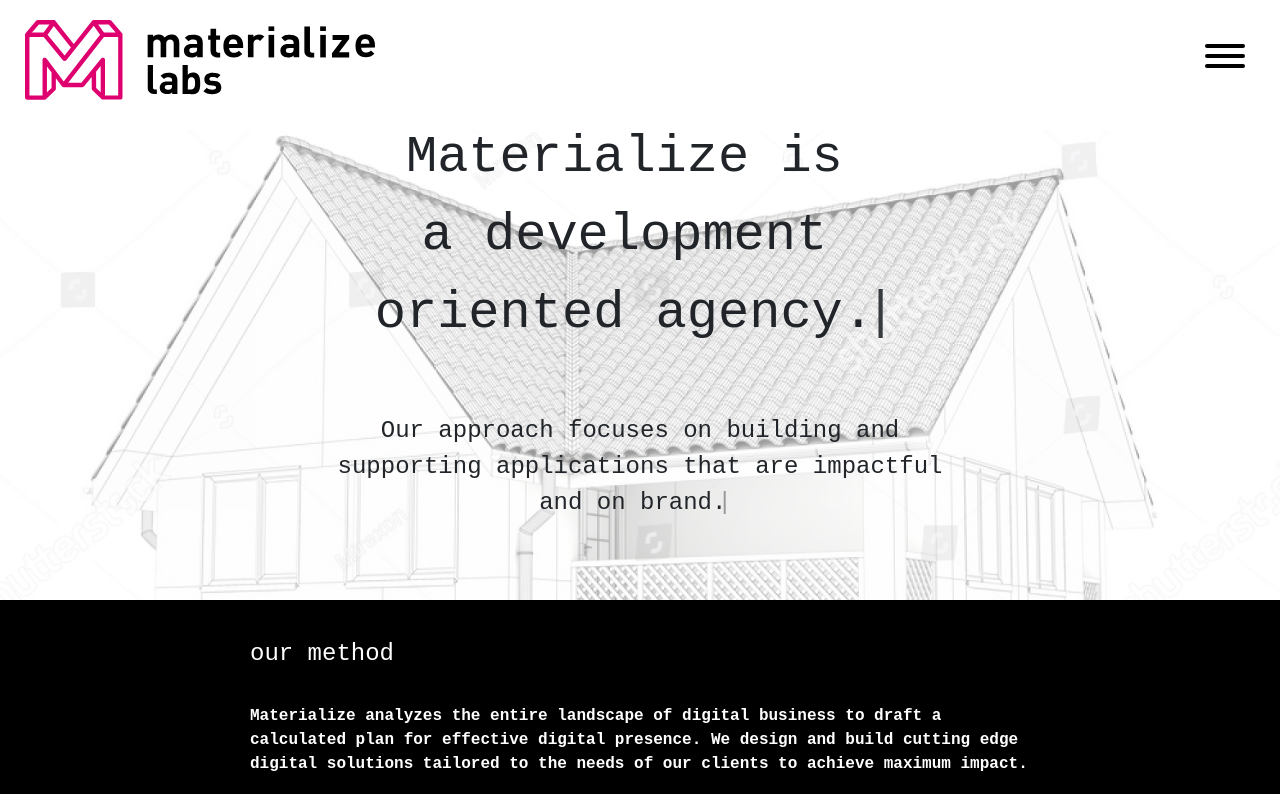
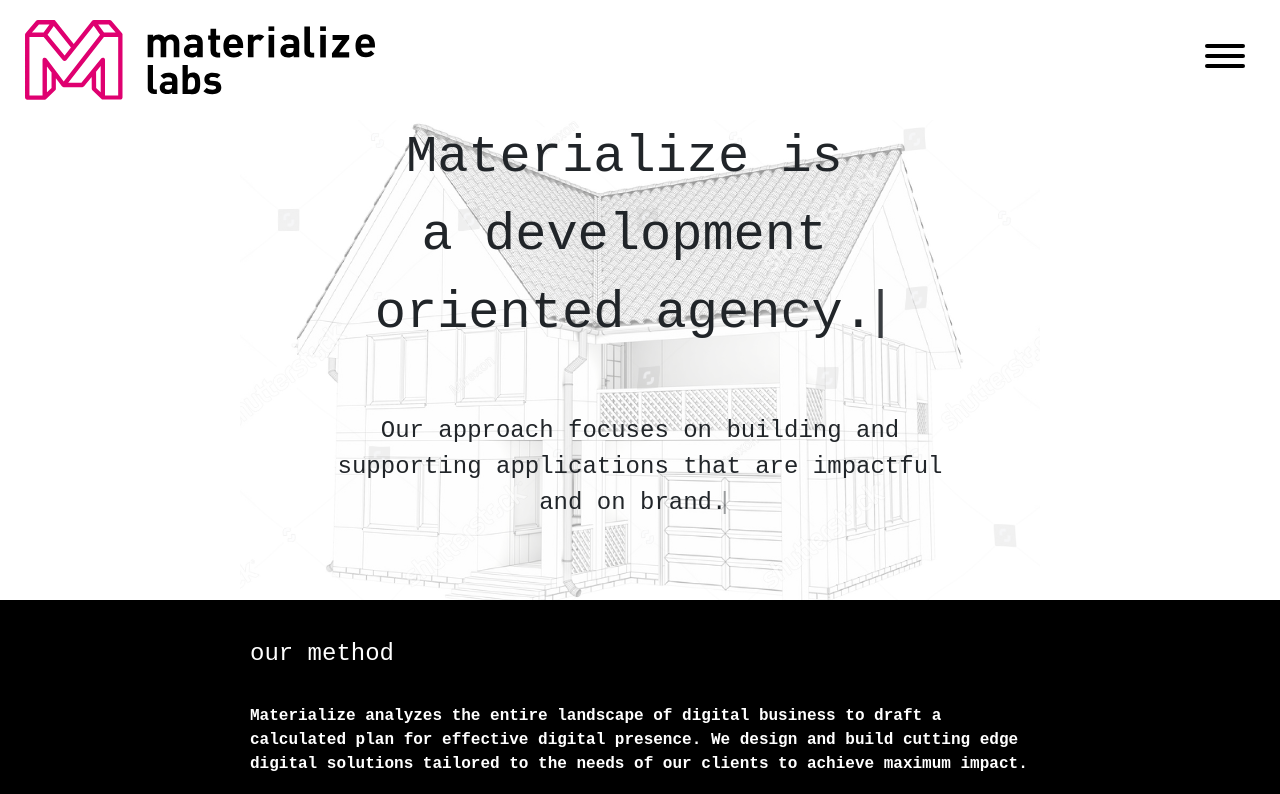
Before and after one commit to alexnord/materialize, a Vue app: page /#/about in a window 1280 px wide. Shown: the top 794 px of the page. Built offline with nearby package versions, Linux system fonts and the light colour scheme; what vue-particles would draw is missing.

Commit message:
Trying new adjustments again

```diff
--- a/src/components/About.vue
+++ b/src/components/About.vue
@@ -1,9 +1,6 @@
 <template>
   <div class="about-page">
-    <div
-      class="fixed-bg"
-      v-bind:style="{ 'top': '130px' }"
-    >
+    <div class="fixed-bg">
       <img src="../assets/img/house.jpg" />
     </div>
     <div class="wrapper">
@@ -179,9 +176,13 @@ export default {
 .fixed-bg {
   position: fixed;
   z-index: -10;
+  top: 20%;
+  left: 50%;
+  -webkit-transform: translateX(-50%);
+  transform: translateX(-50%)
 }
 .fixed-bg img {
-  width: 100vw;
+  width: 100vmin;
 }
 .wrapper {
   background-color: rgba(255, 255, 255, .6);
@@ -196,6 +197,12 @@ export default {
   margin-left: -8%;
 }
 
+@media (min-width: 660px) {
+  .fixed-bg {
+    top: 15%;
+  }
+}
+
 @media (min-width: 1024px) {
   .info-wrap {
     width: 65%;
```
